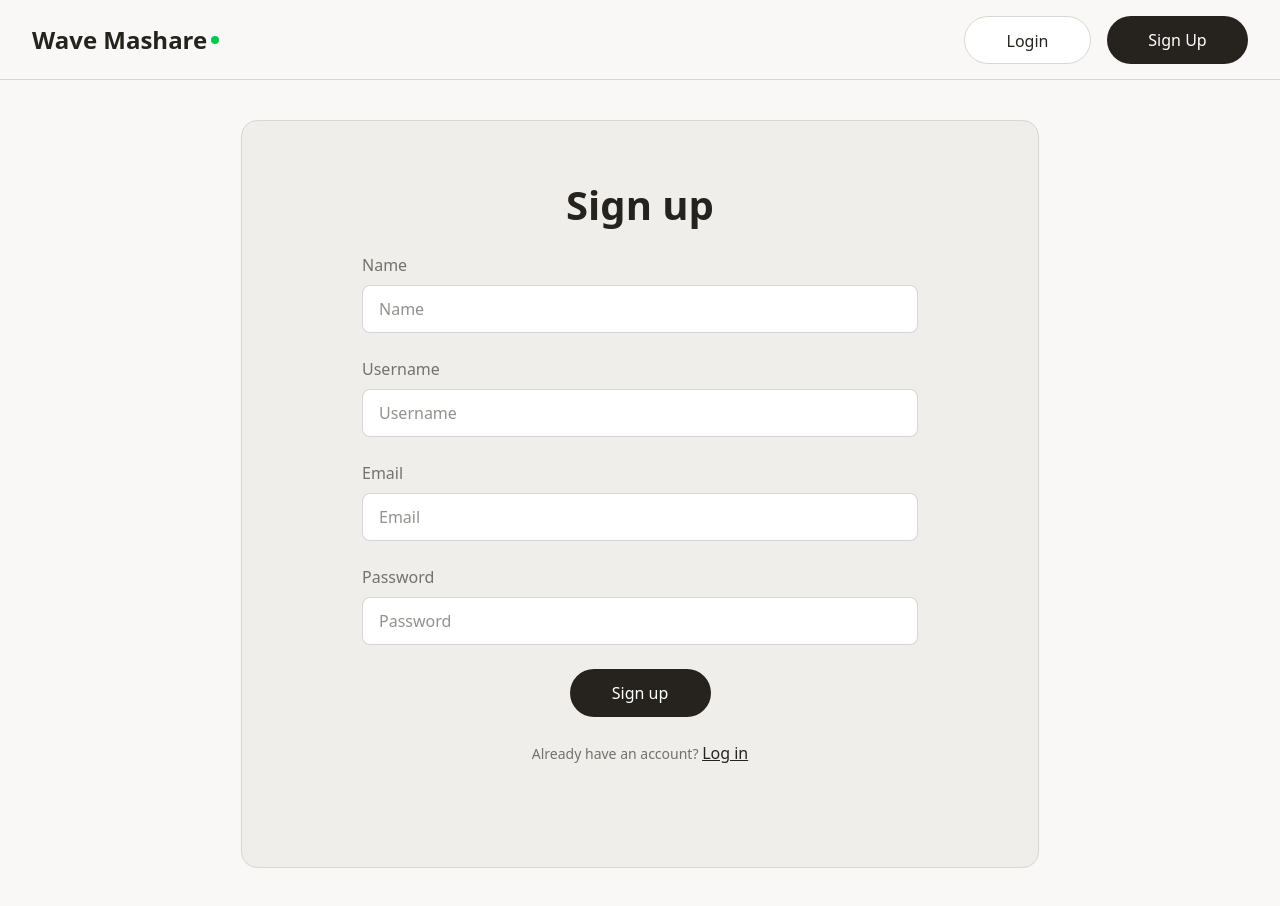
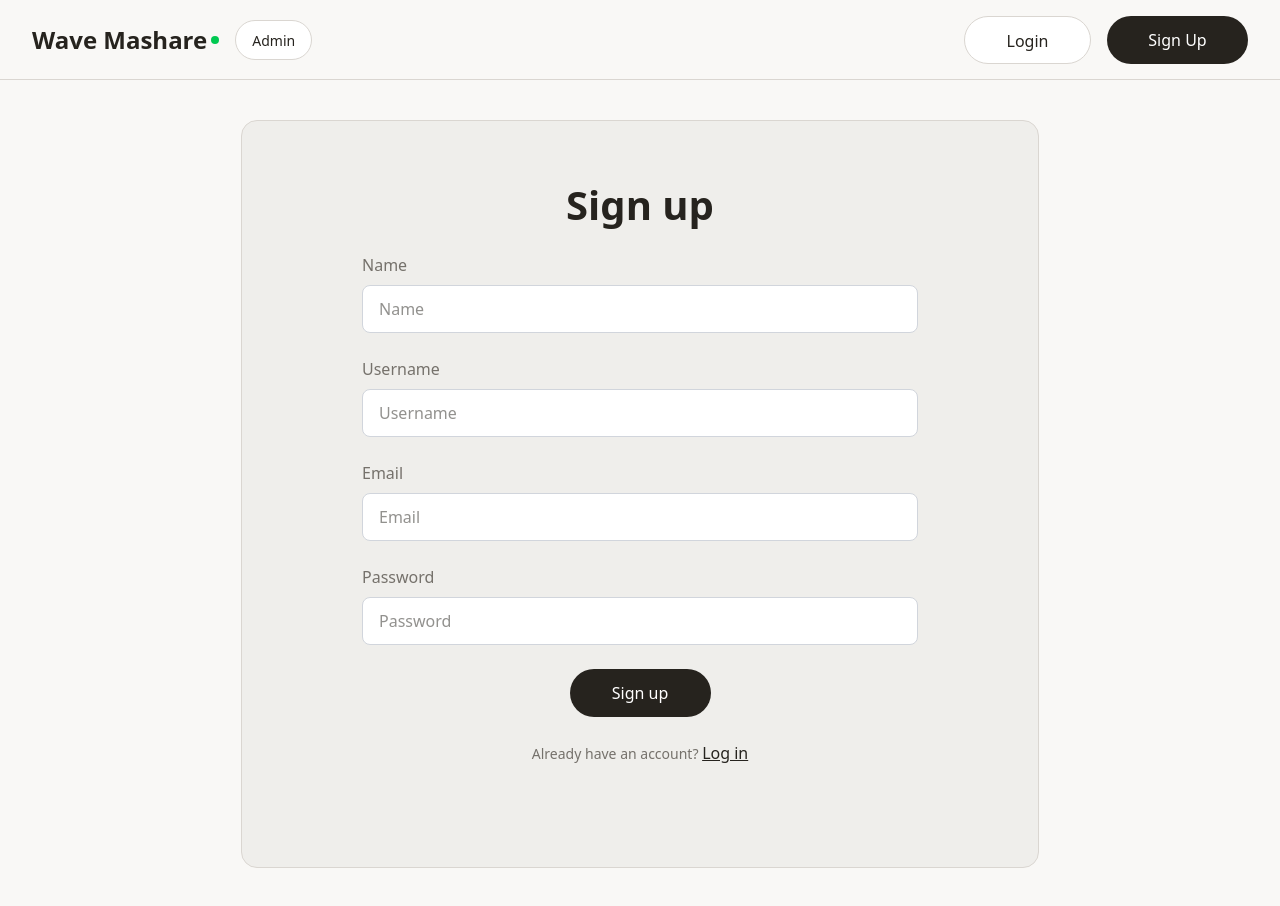
Before and after one commit to wpc41205/my-personal-blog-project, a Next.js app: page /register in a window 1280 px wide. Built offline with nearby package versions, Linux system fonts and the light colour scheme; no server answers.

Commit message:
feat: add admin login button to navigation for both desktop and mobile views

```diff
--- a/src/components/layout/Navigation.js
+++ b/src/components/layout/Navigation.js
@@ -66,6 +66,14 @@ export default function Navigation() {
               <span className="text-2xl font-bold text-[#26231E]">Wave Mashare</span>
               <div className="w-2 h-2 bg-green-500 rounded-full"></div>
             </Link>
+            {/* Admin button next to logo (desktop) */}
+            {!user && (
+              <Link href="/admin/login" className="hidden md:block ml-4">
+                <button className="h-[40px] rounded-[999px] border border-[#DAD6D1] bg-white px-[16px] py-[8px] font-poppins font-medium text-sm leading-6 text-[#26231E] hover:bg-gray-50 transition-colors">
+                  Admin
+                </button>
+              </Link>
+            )}
           </div>
 
           {/* Auth Buttons or User Menu */}
@@ -286,6 +294,14 @@ export default function Navigation() {
                   </>
                 ) : (
                   <>
+                    <Link href="/admin/login" className="w-full">
+                      <button
+                        className="w-full max-w-[327px] h-[48px] rounded-[999px] border border-[#DAD6D1] bg-white px-[40px] py-[12px] font-poppins font-medium text-base leading-6 text-[#26231E] hover:bg-gray-50 transition-colors"
+                        onClick={() => setIsMobileMenuOpen(false)}
+                      >
+                        Admin
+                      </button>
+                    </Link>
                     <Link href="/login" className="w-full">
                       <button
                         className="w-full max-w-[327px] h-[48px] rounded-[999px] border border-[#DAD6D1] bg-white px-[40px] py-[12px] font-poppins font-medium text-base leading-6 text-[#26231E] hover:bg-gray-50 transition-colors"
```
